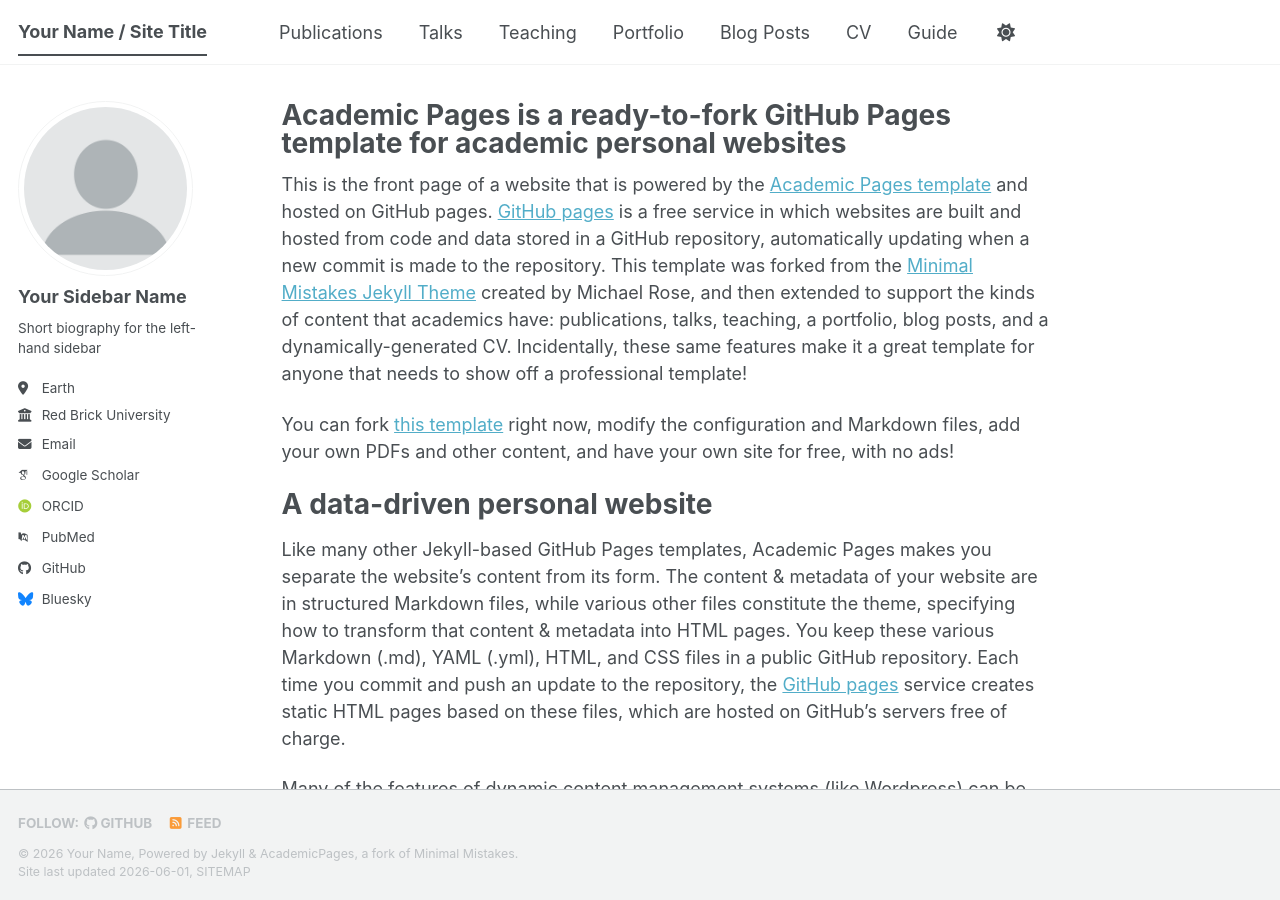
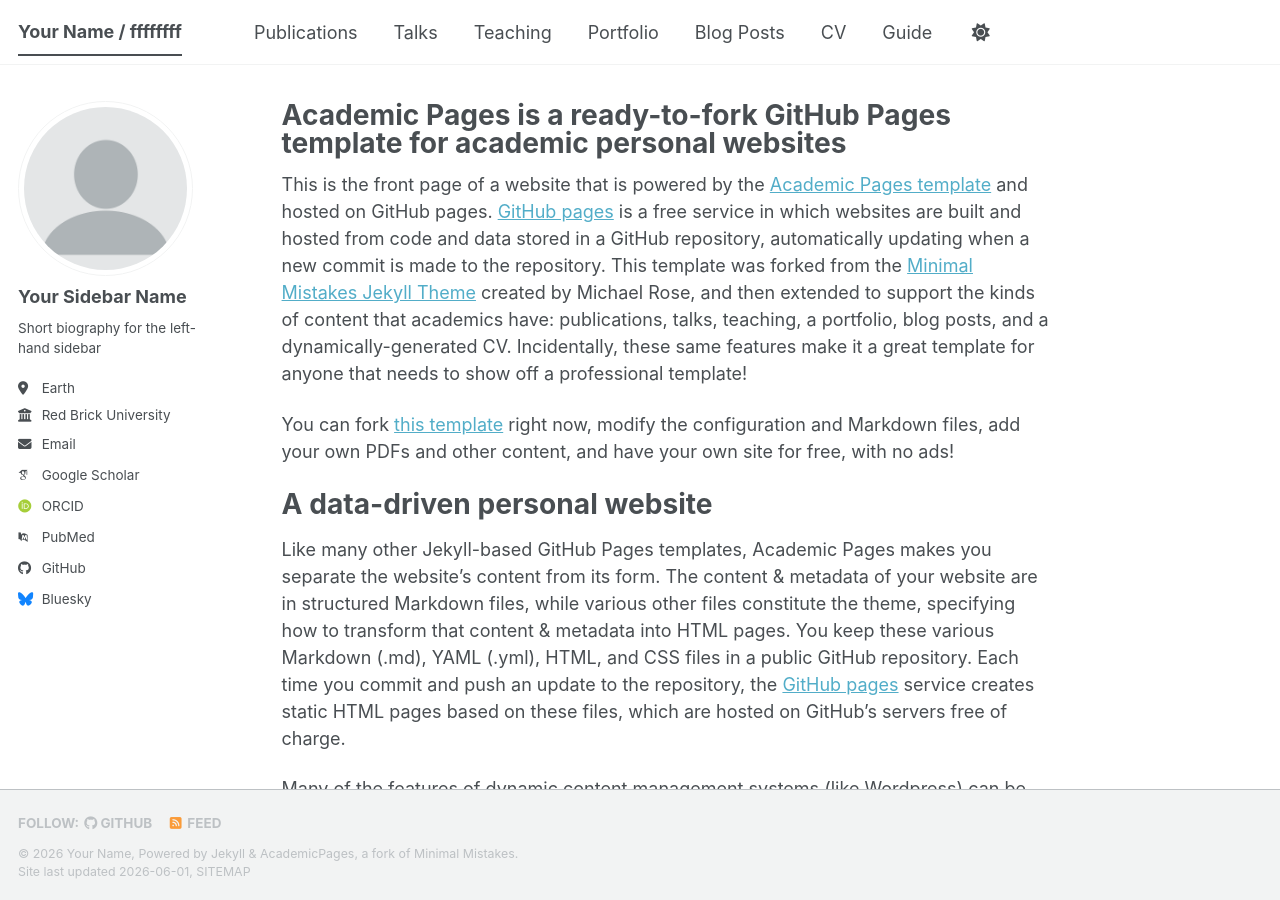
Before and after one commit to farhatEmbarak/Farhat, a Jekyll site: the page built from _pages/about.md, in a window 1280 px wide and 900 px high. Built offline with Jekyll 4.4.1, drawn with Linux system fonts in a browser that asks for light colours; some web fonts are replaced; a script bundle is joined from its source files by our own code; library files that are not in the unit come from our copies.

Commit message:
Update _config.yml

```diff
--- a/_config.yml
+++ b/_config.yml
@@ -9,7 +9,7 @@
 # Basic Site Settings
 locale                   : "en-US"
 site_theme               : "default" # The available themes options are "default", "air", "sunrise", "mint", "dirt" and "contrast"
-title                    : "Your Name / Site Title"
+title                    : "Your Name / ffffffff"
 title_separator          : "-"
 name                     : &name "Your Name"
 description              : &description "Your Name's academic portfolio"   # Update this with a general description of your site, this is the default if not overridden by a page
```
